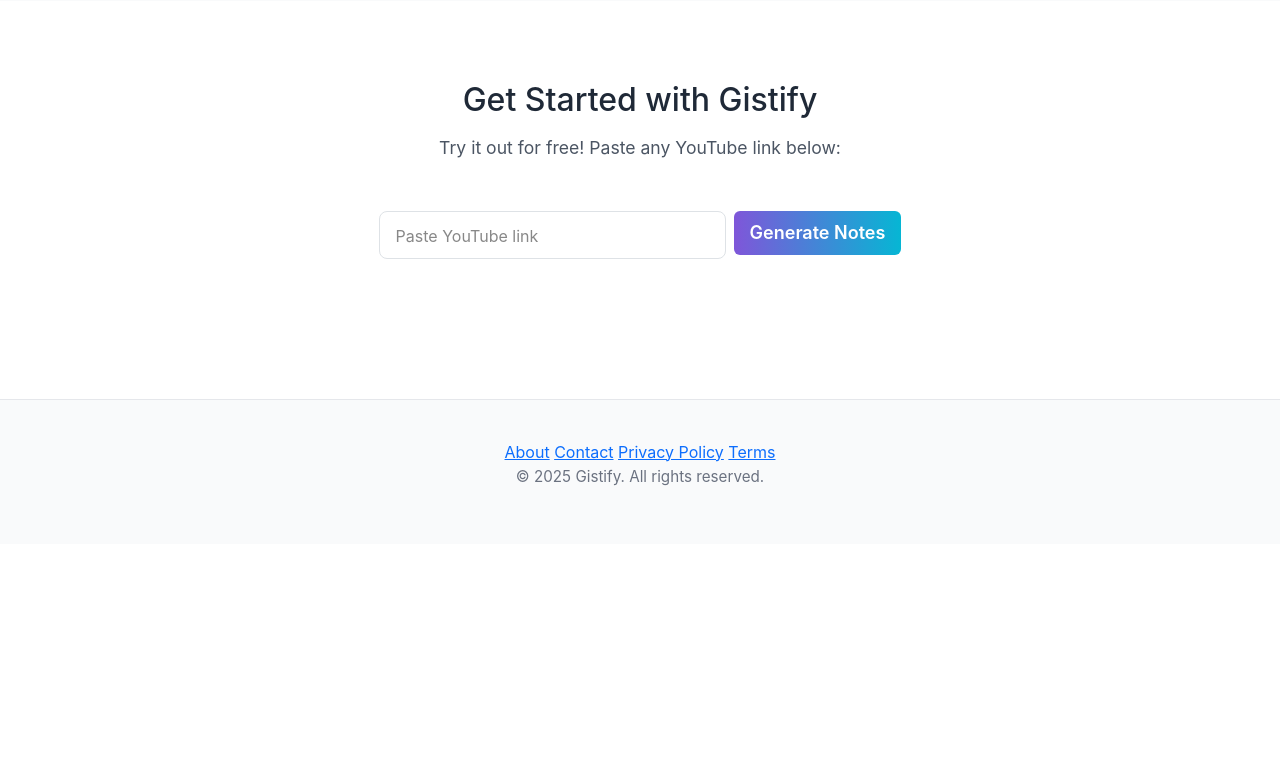
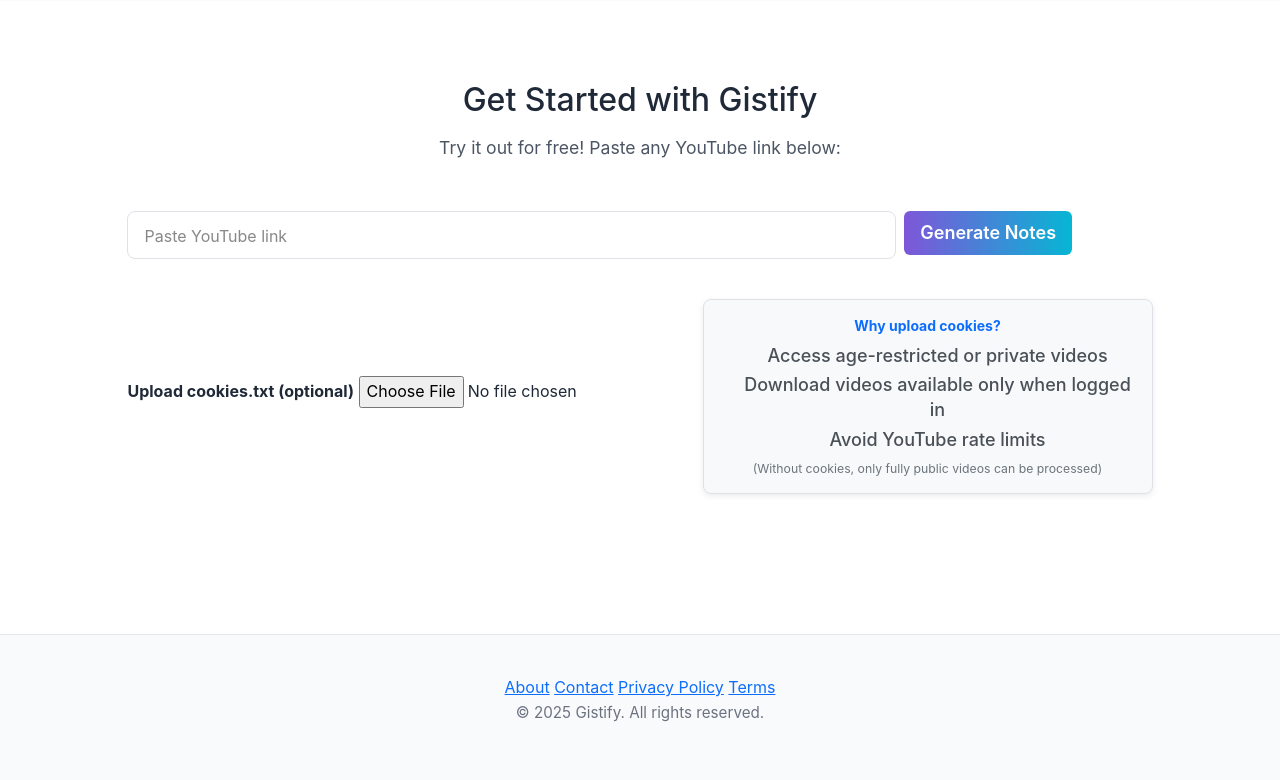
Before and after one commit to ManoranjanPaul42202/Ai-Youtube-Notes-Generator, a Flask app: page / in a window 1280 px wide. Shown: the part 1156-1936 px from the top of the page. Before the commit the page ends 1642 px from the top, so only its background shows below. Run offline with Flask 3, Linux system fonts and the light colour scheme; some libraries are stand-ins or nearby versions.

Commit message:
version 1.O

```diff
--- a/gistify/form.py
+++ b/gistify/form.py
@@ -105,21 +105,50 @@
             if user:
                 raise ValidationError("The provided tone is already being used.")
 
+# class LinkForm(FlaskForm):
+#     link = StringField('Paste Link Here', validators=[DataRequired()],
+#                        render_kw={"placeholder": "Paste YouTube link"})
+#     submit = SubmitField('Generate Notes')
+
+#     def validate_link(self, link):
+#         url = link.data.strip()
+#         if 'list' in url:
+#             raise ValidationError("Playlist links are not allowed. Please provide a single video link.")
+#         # 2️⃣ Check if the link looks like a valid URL
+#         url_pattern = re.compile(
+#             r'^(https?://)?'            # http:// or https://
+#             r'([a-zA-Z0-9_-]+\.)+'      # domain...
+#             r'([a-zA-Z]{2,})'           # top-level domain
+#             r'(/[a-zA-Z0-9&%_\./-~-]*)?$' # path (optional)
+#         )
+#         if not url_pattern.match(url):
+#             raise ValidationError("Please enter a valid URL.")
+
 class LinkForm(FlaskForm):
-    link = StringField('Paste Link Here', validators=[DataRequired()],
-                       render_kw={"placeholder": "Paste YouTube link"})
+    link = StringField(
+        'Paste Link Here',
+        validators=[DataRequired()],
+        render_kw={"placeholder": "Paste YouTube link"}
+    )
+
+    cookies_file = FileField(
+        'Upload cookies.txt (optional)',
+        validators=[FileAllowed(['txt'], 'Only .txt files are allowed')]
+    )
+
     submit = SubmitField('Generate Notes')
 
     def validate_link(self, link):
         url = link.data.strip()
         if 'list' in url:
             raise ValidationError("Playlist links are not allowed. Please provide a single video link.")
-        # 2️⃣ Check if the link looks like a valid URL
+
+        # Check if URL looks valid
         url_pattern = re.compile(
-            r'^(https?://)?'            # http:// or https://
-            r'([a-zA-Z0-9_-]+\.)+'      # domain...
-            r'([a-zA-Z]{2,})'           # top-level domain
-            r'(/[a-zA-Z0-9&%_\./-~-]*)?$' # path (optional)
+            r'^(https?://)?'                # http:// or https://
+            r'([a-zA-Z0-9_-]+\.)+'          # domain...
+            r'([a-zA-Z]{2,})'               # top-level domain
+            r'(/[a-zA-Z0-9&%_\./-~-]*)?$'   # path (optional)
         )
         if not url_pattern.match(url):
             raise ValidationError("Please enter a valid URL.")
--- a/gistify/routes.py
+++ b/gistify/routes.py
@@ -30,9 +30,17 @@
 def hello():
     form = LinkForm()
     if form.validate_on_submit():
+        # Base directory (project root)
+        BASE_DIR = os.path.abspath(os.path.join(os.path.dirname(__file__), '..'))
+
         link = form.link.data
+        cookie_file = form.cookies_file.data
+        if cookie_file:
+            save_path = os.path.join(BASE_DIR, 'cookies.txt')
+            cookie_file.save(save_path)
+            print("Saved cookies to", save_path)
         print(link)
-        return redirect(url_for('dashboard', link=link))
+        return redirect(url_for('dashboard', link=link, save_path=save_path))
     return render_template('home.html', data=data, title="Gistify - AI YouTube Notes Generator",
                            css='home.css', form=form)
 
@@ -68,8 +76,10 @@
 def dashboard():
     form = LinkForm()
     link = request.args.get('link')
+    cookies_file_path = request.args.get('save_path')
+    print(cookies_file_path)
     print(link)
-    result = generate_transcript(link)
+    result = generate_transcript(link, cookies_path=cookies_file_path)
     return render_template('dashboard.html', title='dashboard', form=form, transcription=result)
 
 @app.route("/logout")
--- a/gistify/static/home.css
+++ b/gistify/static/home.css
@@ -166,3 +166,49 @@
     font-size: 1rem;
     color: #888;
 }
+
+/* Info box styling */
+.info-box {
+    font-size: 0.875rem;
+    max-width: 450px;
+    color: #495057;
+    line-height: 1.4;
+    padding: 1rem;
+    /* spacing inside */
+    background-color: #f8f9fa;
+    /* light background */
+    border: 1px solid #dee2e6;
+    /* subtle border */
+    border-radius: 0.5rem;
+    /* rounded corners */
+    box-shadow: 0 2px 6px rgba(0, 0, 0, 0.08);
+    /* soft shadow */
+}
+
+.info-title {
+    color: #0d6efd;
+    /* Bootstrap primary blue */
+    display: block;
+    margin-bottom: 0.5rem;
+}
+
+.info-list {
+    padding-left: 1.25rem;
+    margin-bottom: 0.5rem;
+}
+
+.info-list li {
+    margin-bottom: 0.25rem;
+}
+
+.info-note {
+    display: block;
+    color: #6c757d;
+    /* muted text */
+}
+
+.display-flex{
+    display: flex;
+    align-items: center;
+    justify-content: center;
+}
--- a/gistify/templates/home.html
+++ b/gistify/templates/home.html
@@ -44,41 +44,13 @@
 <section class="get-started" id="get-started">
     <h3>Get Started with Gistify</h3>
     <p>Try it out for free! Paste any YouTube link below:</p>
-    <!-- <form action="{{ url_for('hello') }}" method="post">
+
+    <div class="content-section d-flex justify-content-center align-items-center mt-5 ml-2">
+        <form action="{{ url_for('hello') }}" method="post" enctype="multipart/form-data" novalidate>
             {{ form.hidden_tag() }}
-        <div class="input-box">
-            {{ form.link(
-            class="form-control form-control-lg" + (" is-invalid" if form.link.errors else ""),
-            placeholder="Paste a valid YouTube video link (e.g. https://youtu.be/abc123)",
-            value=form.link.data if form.link.data else "",
-            autofocus=True
-            ) }}
-
-            {% if form.link.errors %}
-            <div class="invalid-feedback">
-                {% for error in form.link.errors %}
-                <span>{{ error }}</span>
-                {% endfor %}
-            </div>
-            {% endif %}
-            {% if form.link.errors %}
-                {{ form.link(class="form-control form-control-lg is-invalid") }}
-            <div class="invalid-feedback">
-                {% for error in form.link.errors %}
-                    <span>{{ error }}</span>
-                {% endfor %}
-            </div>
-            {% else %}
-                {{ form.link(class="form-control form-control-lg") }}
-            {% endif %}
-            {{ form.submit(class="button") }}
-        </div>
-    </form> -->
-    <div class="content-section d-flex justify-content-center align-items-center mt-5 ml-2">
-        <form action="{{ url_for('hello') }}" method="post" novalidate>
-            {{ form.hidden_tag() }}
+            <div class="d-flex flex-column w-100 gap-3">
+                <!-- Link input -->
                 <div class="d-flex align-items-start gap-2">
-                {# Input box #}
                     {% if form.link.errors %}
                     {{ form.link(class="form-control form-control-lg is-invalid w-75 custom-input",
                     autofocus="autofocus", title="Paste YouTube link (e.g., https://youtu.be/abc123)") }}
@@ -86,10 +58,9 @@
                     {{ form.link(class="form-control form-control-lg w-75 custom-input",
                     title="Paste YouTube link (e.g., https://youtu.be/abc123)") }}
                     {% endif %}
-                {# Submit button #}
                     {{ form.submit(class="button") }}
                 </div>
-            {# Error message #}
+                <!-- Link errors -->
                 {% if form.link.errors %}
                 <div class="invalid-feedback d-block mt-1">
                     {% for error in form.link.errors %}
@@ -97,7 +68,37 @@
                     {% endfor %}
                 </div>
                 {% endif %}
+
+                <!-- Cookies.txt upload (optional) with improved info box -->
+                <div class="form-group mt-3 position-relative display-flex">
+                    <div class="file-upload">
+                        <label class="form-label fw-bold mb-1">
+                            Upload cookies.txt (optional)
+                        </label>
+                        {{ form.cookies_file(class="form-control-file") }}
+                    </div>
+                    <!-- Info box -->
+                    <div class="info-box mt-2">
+                        <strong class="info-title">Why upload cookies?</strong>
+                        <ul class="info-list">
+                            <li>Access age-restricted or private videos</li>
+                            <li>Download videos available only when logged in</li>
+                            <li>Avoid YouTube rate limits</li>
+                        </ul>
+                        <small class="info-note">(Without cookies, only fully public videos can be processed)</small>
+                    </div>
+
+                    {% if form.cookies_file.errors %}
+                    <div class="invalid-feedback d-block mt-1">
+                        {% for error in form.cookies_file.errors %}
+                        <span>{{ error }}</span>
+                        {% endfor %}
+                    </div>
+                    {% endif %}
+                </div>
+            </div>
         </form>
     </div>
 </section>
+
 {% endblock content %}
```
Also changed, not shown: gistify/audio_transcription.py (+75 -5 lines). Lines whose indentation alone changed are shown as unchanged.
